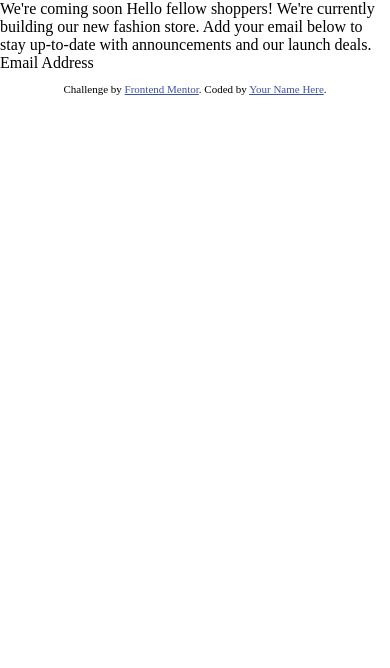
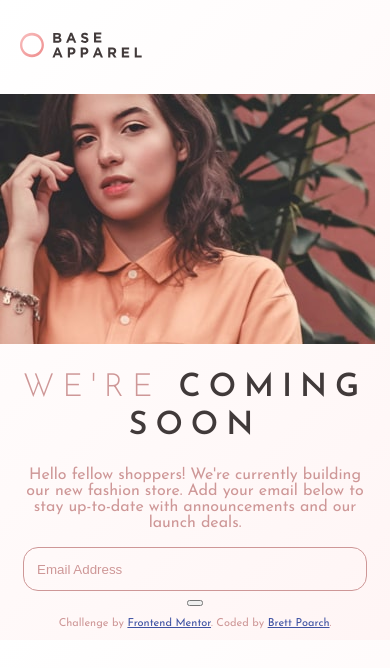
Before and after one commit to brettpoarch/Base-Apparel-coming-soon-page, a plain HTML site: page index.html in a window 390 px wide. Drawn offline with Linux system fonts and the light colour scheme.

Commit message:
working on mobile layout

```diff
--- a/css/styles.css
+++ b/css/styles.css
@@ -1,3 +1,46 @@
 body {
 	margin: 0;
+	font-family: 'Josefin Sans', sans-serif;
+	background: linear-gradient(135deg, hsl(0, 0%, 100%), hsl(0, 100%, 98%)); 135deg, from hsl(0, 80%, 86%), to hsl(0, 74%, 74%)
+	line-height: 1.6;
+	color: hsl(0, 36%, 70%);
 }
+
+.container {
+	width: 90%;
+	margin: 0 auto;
+}
+
+.logo {
+	width: 35%;
+	padding: 2em 0;
+}
+
+.main {
+	text-align: center;
+}
+
+h1 {
+	text-transform: uppercase;
+	font-weight: 300;
+	letter-spacing: 8px;
+	line-height: 1.2;
+}
+
+strong {
+	font-weight: 600;
+	color: hsl(0, 6%, 24%);
+}
+
+input {
+	width: 90%;
+	border-radius: 15px;
+	padding: 1em 1em;
+	border: 1px solid hsl(0, 36%, 70%);
+	background-color: transparent;
+
+}
+
+::placeholder {
+	color: hsl(0, 36%, 70%);
+}
--- a/index.html
+++ b/index.html
@@ -3,7 +3,7 @@
 <head>
   <meta charset="UTF-8">
   <meta name="viewport" content="width=device-width, initial-scale=1.0"> <!-- displays site properly based on user's device -->
-
+  <link href="https://fonts.googleapis.com/css2?family=Josefin+Sans:wght@300;400;600&display=swap" rel="stylesheet">
   <link rel="icon" type="image/png" sizes="32x32" href="./images/favicon-32x32.png">
   <link href="css/styles.css" rel="stylesheet">
 
@@ -17,17 +17,29 @@
 </head>
 <body>
 
-  We're coming soon
+  <div class="container">
+    <img class="logo" src="images/logo.svg">
+  </div>
 
-  Hello fellow shoppers! We're currently building our new fashion store.
-  Add your email below to stay up-to-date with announcements and our launch deals.
+  <div class="model-img">
+    <img src="images/hero-mobile.jpg" alt="model">
+  </div>
 
-  Email Address
+
+  <div class="container main">
+    <h1>We're <strong>coming soon</strong></h1>
+    <p>Hello fellow shoppers! We're currently building our new fashion store.
+    Add your email below to stay up-to-date with announcements and our launch deals.</p>
+    <form>
+      <input type="email" placeholder="Email Address"/><button type="submit"></button>
+
+    </form>
+  </div>
 
   <footer>
     <p class="attribution">
       Challenge by <a href="https://www.frontendmentor.io?ref=challenge" target="_blank">Frontend Mentor</a>.
-      Coded by <a href="#">Your Name Here</a>.
+      Coded by <a href="https://github.com/brettpoarch">Brett Poarch</a>.
     </p>
   </footer>
 </body>
```
